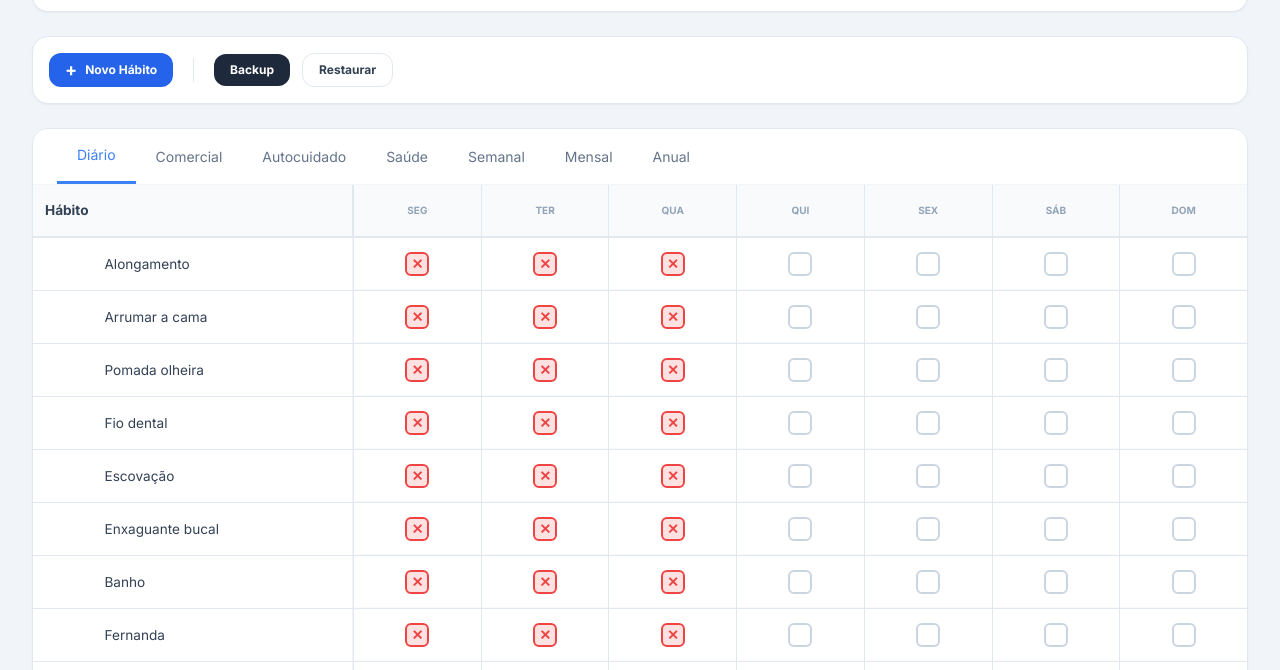
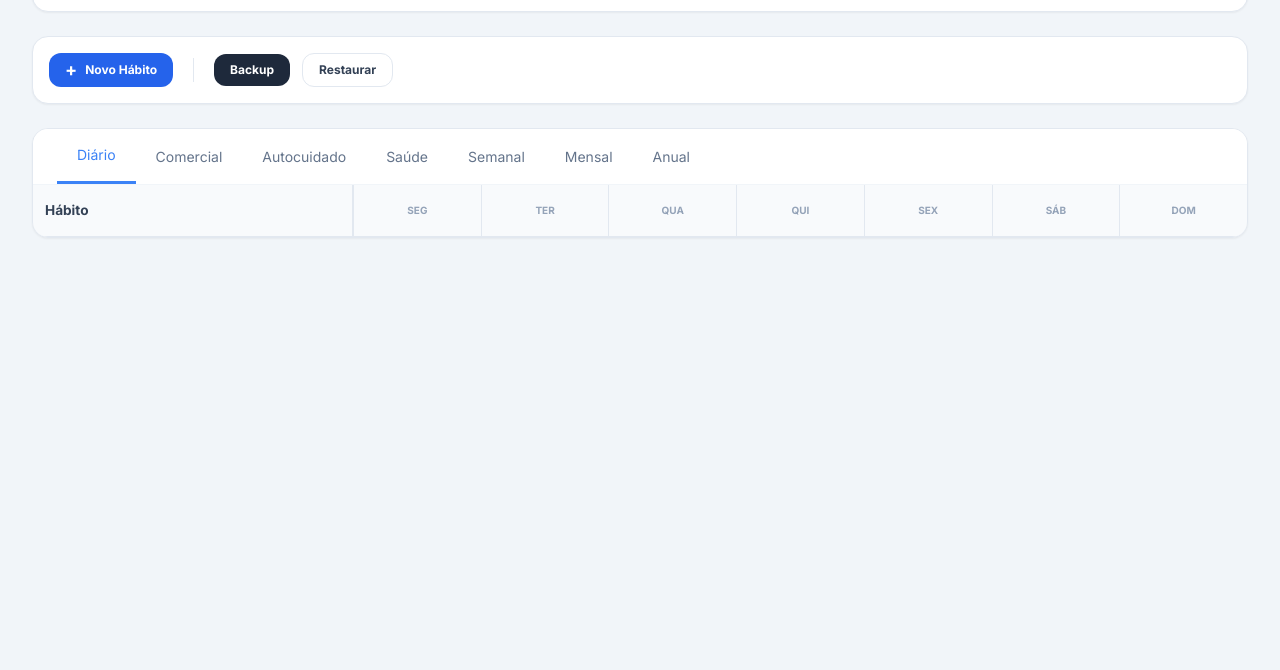
Before and after one commit to eduardosplima/habit-tracker, a plain HTML site: page index.html in a window 1280 px wide. Shown: the part 130-800 px from the top of the page. Drawn offline with nearby package versions, Linux system fonts and the light colour scheme.

Commit message:
feat: remove default habits configuration from app state initialization

```diff
--- a/index.html
+++ b/index.html
@@ -200,25 +200,9 @@
     </div>
 
     <script>
-        const defaultHabits = {
-            diario: ["Alongamento", "Arrumar a cama", "Pomada olheira", "Fio dental", "Escovação", "Enxaguante bucal", "Banho", "Fernanda", "Aniversariantes", "Fast-food (Evitar)", "Pijama"],
-            comercial: ["Morning Call", "Guilherme / Treinamento", "WhatsApp", "GetNinjas", "CRM / Cadência", "WhatsApp Status", "LinkedIn (Boas Vindas)", "LinkedIn (Aniversariantes)", "LinkedIn (Postar / Pedir)", "Instagram (Story)", "Instagram (Postar)", "Prospectar em Grupos", "Resumos Atendimentos"],
-            autocuidado: [
-                { category: "Cabelo", items: ["Lavar o Cabelo", "Secar o cabelo", "Brilho cabelo"] },
-                { category: "Skincare", items: ["Demaquilante", "Esfoliante Facial", "Sabonete facial", "Tônico facial", "Pomada olhos", "Hipoglós", "Hidratante Facial"] },
-                { category: "Pós Banho", items: ["Hidratante Corporal", "Desodorante", "Perfume"] },
-                { category: "Pés", items: ["[Pés] Esfoliante", "[Pés] Hidratante"] },
-                { category: "Mãos", items: ["[Mãos] Esfoliante", "[Mãos] Cutícula", "[Mãos] Hidratante"] },
-                { category: "Unhas", items: ["[Unha] Cortar", "[Unha] Lixar", "[Unha] Base", "[Unha] Pintar", "[Unha] Gel brilho"] }
-            ],
-            remedios: ["☕️ B12 (10h)", "🍲 Fostair (12h)", "🍲 Busonid (12h)", "🍲 Multivitamínico Belt (12h)", "🍲 Lavitan (12h)", "💉 Mounjaro (Sexta)", "🍲 Vitamina D3 (Terças)", "🍲 Omegafor (16h)", "🥪 Ansiedade (16h)", "🍽️ Endofer (19h)", "🍽️ Vitamina C  (19h)", "🍲 Fostair (19h)", "🛏️ Melatonina (23h)"],
-            semanal: ["Facebook/SMS/Emails/WhatsApp", "Global", "Instagram (Story)", "Contas Financeiras"],
-            mensal: ["Instagram (Status)", "Música", "Leitura", "Inglês - YouTube", "YouTube Atrasados", "Brincar Gatos", "Fernanda Contas", "Massagem Edu", "Unha Gatos", "Depilação Laser", "Ligar Pai", "Multas Argo", "Streaming", "Peso", "Menstruação", "Processo Bradesco", "Fazer Compras", "Abastecer/Calibrar Pneu", "Lavar Carro", "Sobrancelha/Unha", "Cidadania/Visto", "Encontro Amigos", "Primeiros Socorros", "Doar Sangue", "Limpeza", "Médicos"]
-        };
-
         let appState = JSON.parse(localStorage.getItem('habit_pro_state')) || {
             userRecords: {},
-            habitConfig: JSON.parse(JSON.stringify(defaultHabits)),
+            habitConfig: {},
             deletedHistory: {}
         };
 
```
